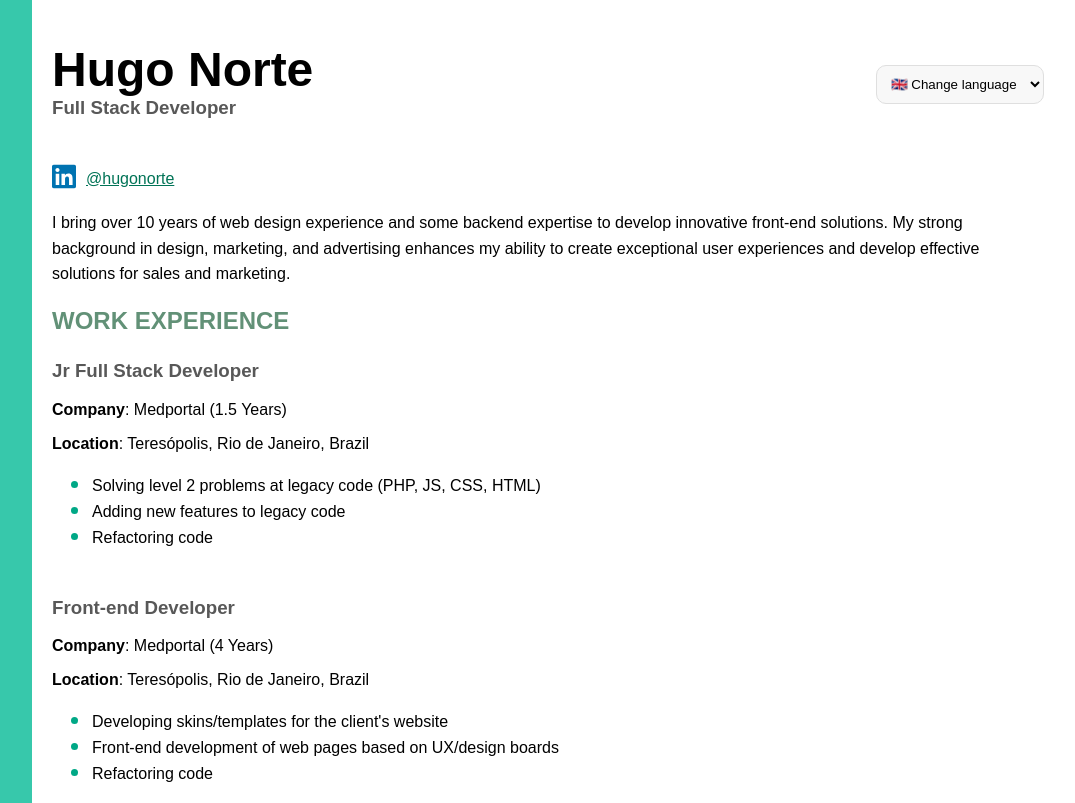
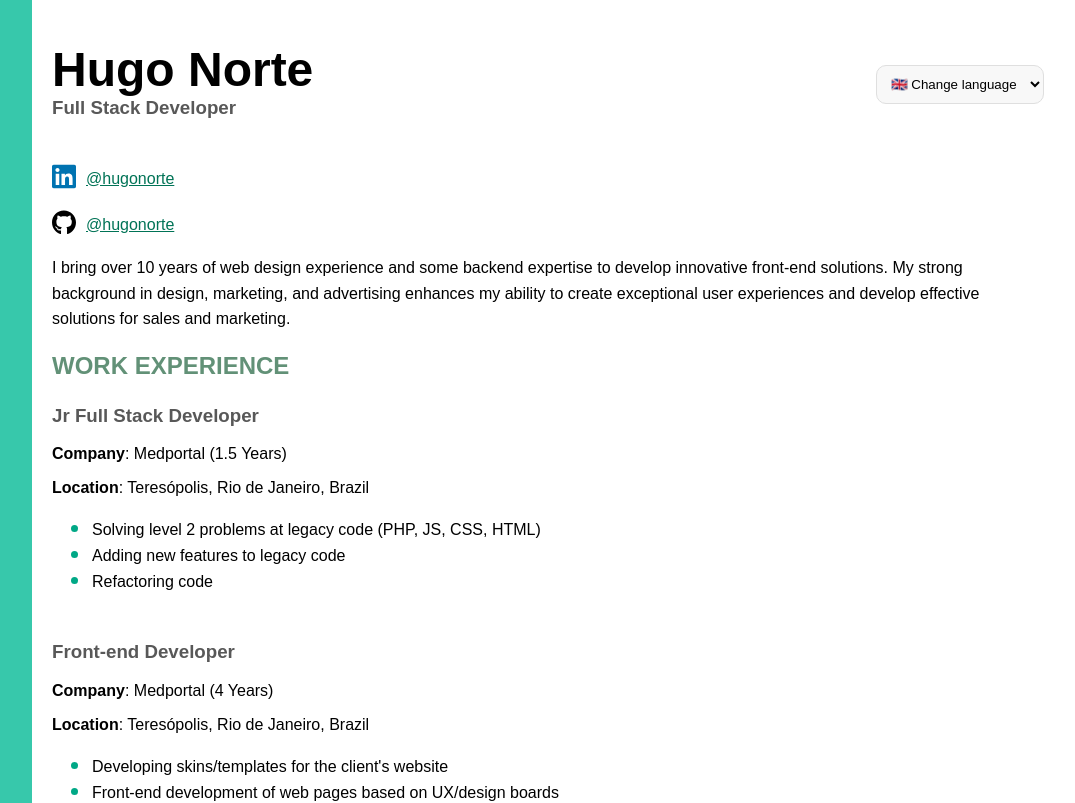
Before and after one commit to hugonorte/portfolio, a Next.js app: page /teste_build_nextjs/en in a window 1280 px wide. Shown: the top 803 px of the page, without its empty margins (92-1167 px from the left). Built offline with nearby package versions, Linux system fonts and the light colour scheme; a web font is replaced by a local one.

Commit message:
adding github

```diff
--- a/src/components/Lead/index.tsx
+++ b/src/components/Lead/index.tsx
@@ -2,6 +2,7 @@ import styles from './styles.module.scss'
 import Image from 'next/image'
 import Link from 'next/link'
 import LinkedInLogo from '../../../public/img/linkedin.svg'
+import GithubLogo from '../../../public/img/github.svg'
 import { getDictionary } from '@/app/[lang]/dictionaries';
 import { Language } from '@/types/language';
 
@@ -26,6 +27,21 @@ async function Lead(props: Language) {
             @hugonorte
           </Link>
         </p>
+        <p className={styles.linkedin}>
+          <Link href="https://github.com/hugonorte/portfolio" target="_blank">
+            <Image
+              src={GithubLogo}
+              width={500}
+              height={500}
+              alt="Picture of the author"
+              className={styles.linkedin_logo}
+            />
+          </Link>
+
+          <Link href="https://github.com/hugonorte/portfolio" target="_blank">
+            @hugonorte
+          </Link>
+        </p>
       </section>
 
       <section id="lead">
```
Also changed, not shown: public/img/github.svg (added).
